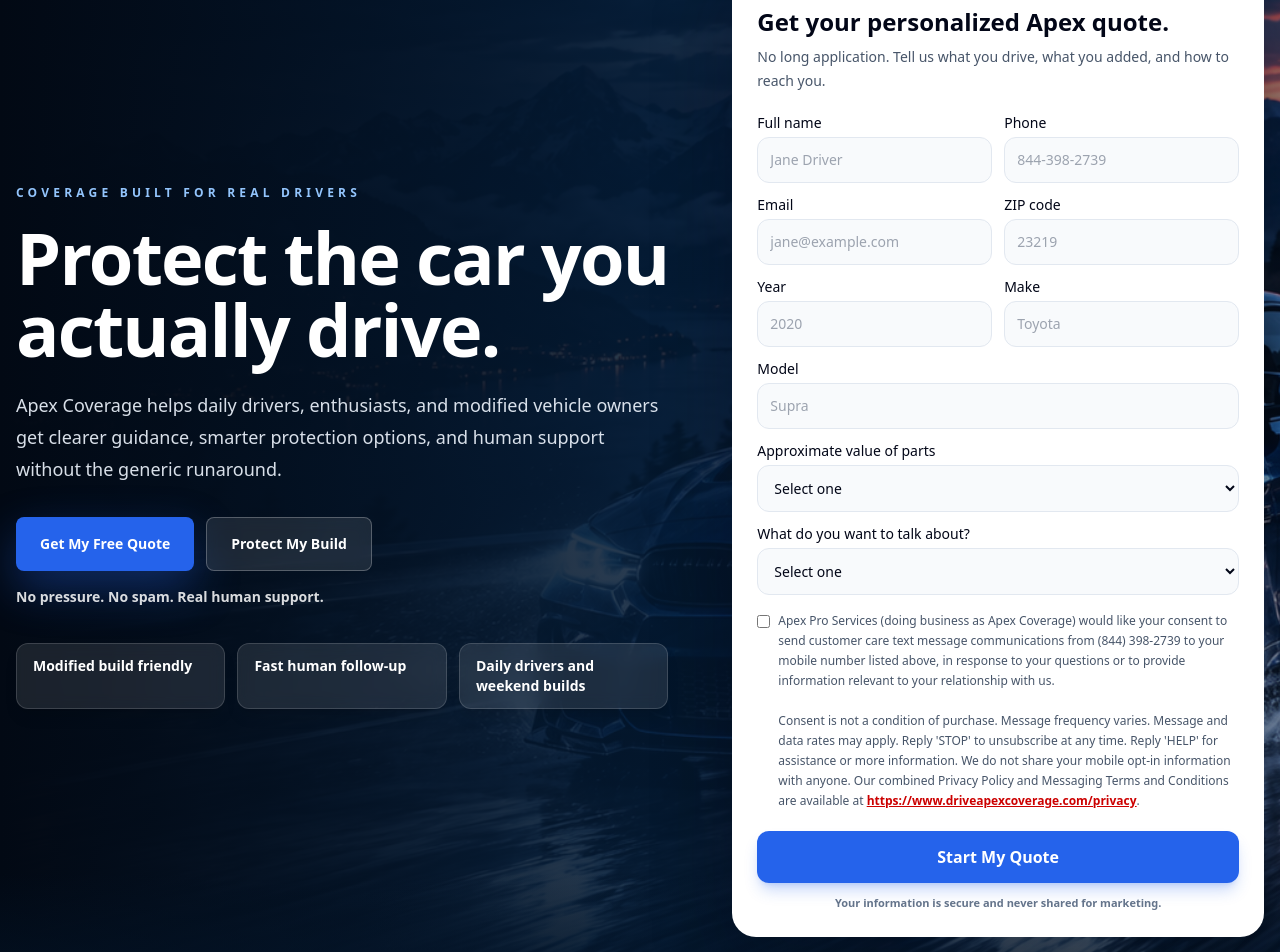
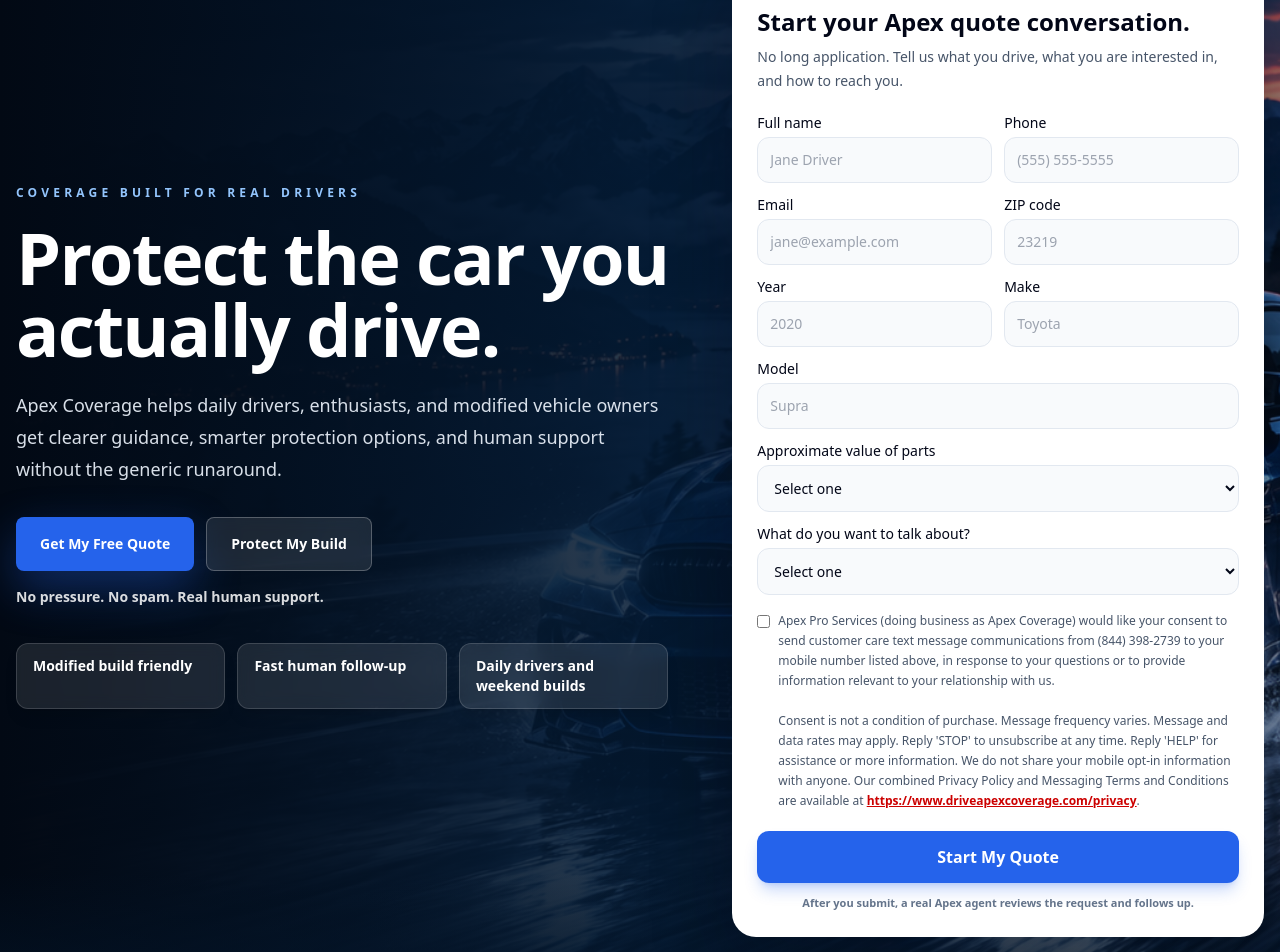
Before and after one commit to apexcoverage/Apex-Coverage-Site, a Next.js app: page / in a window 1280 px wide. Shown: the part 240-1192 px from the top of the page. Built offline with nearby package versions, Linux system fonts and the light colour scheme; no server answers.

Commit message:
Add files via upload

```diff
--- a/components/AdLeadForm.tsx
+++ b/components/AdLeadForm.tsx
@@ -76,10 +76,10 @@ export default function AdLeadForm() {
   if (status === 'success') {
     return (
       <div className="rounded-3xl border border-emerald-200 bg-emerald-50 p-6 text-emerald-900 shadow-2xl">
-        <h2 className="text-2xl font-black">You are on the list.</h2>
+        <h2 className="text-2xl font-black">Apex received your info.</h2>
         <p className="mt-2 text-sm leading-6">
-          Apex received your information. An agent will reach out to learn more
-          about the build and the protection you want.
+          An Apex agent will reach out, confirm what you are interested in, and
+          explain the next step for your vehicle.
         </p>
         <button
           type="button"
@@ -98,11 +98,11 @@ export default function AdLeadForm() {
         Takes about 60 seconds
       </p>
       <h2 className="mt-2 text-2xl font-black leading-tight">
-        Get your personalized Apex quote.
+        Start your Apex quote conversation.
       </h2>
       <p className="mt-2 text-sm leading-6 text-slate-600">
-        No long application. Tell us what you drive, what you added, and how to
-        reach you.
+        No long application. Tell us what you drive, what you are interested in,
+        and how to reach you.
       </p>
 
       <div className="mt-5 grid gap-3 sm:grid-cols-2">
@@ -112,7 +112,7 @@ export default function AdLeadForm() {
         </label>
         <label className="text-sm">
           Phone
-          <input name="phone" required className="mt-1 w-full rounded-xl border border-slate-200 bg-slate-50 px-3 py-3 outline-none focus:border-blue-500 focus:bg-white" placeholder="844-398-2739" />
+          <input name="phone" required className="mt-1 w-full rounded-xl border border-slate-200 bg-slate-50 px-3 py-3 outline-none focus:border-blue-500 focus:bg-white" placeholder="(555) 555-5555" />
         </label>
         <label className="text-sm">
           Email
@@ -174,7 +174,7 @@ export default function AdLeadForm() {
         {status === 'submitting' ? 'Sending...' : 'Start My Quote'}
       </button>
       <p className="mt-3 text-center text-[11px] font-semibold text-slate-500">
-        Your information is secure and never shared for marketing.
+        After you submit, a real Apex agent reviews the request and follows up.
       </p>
     </form>
   );
```
